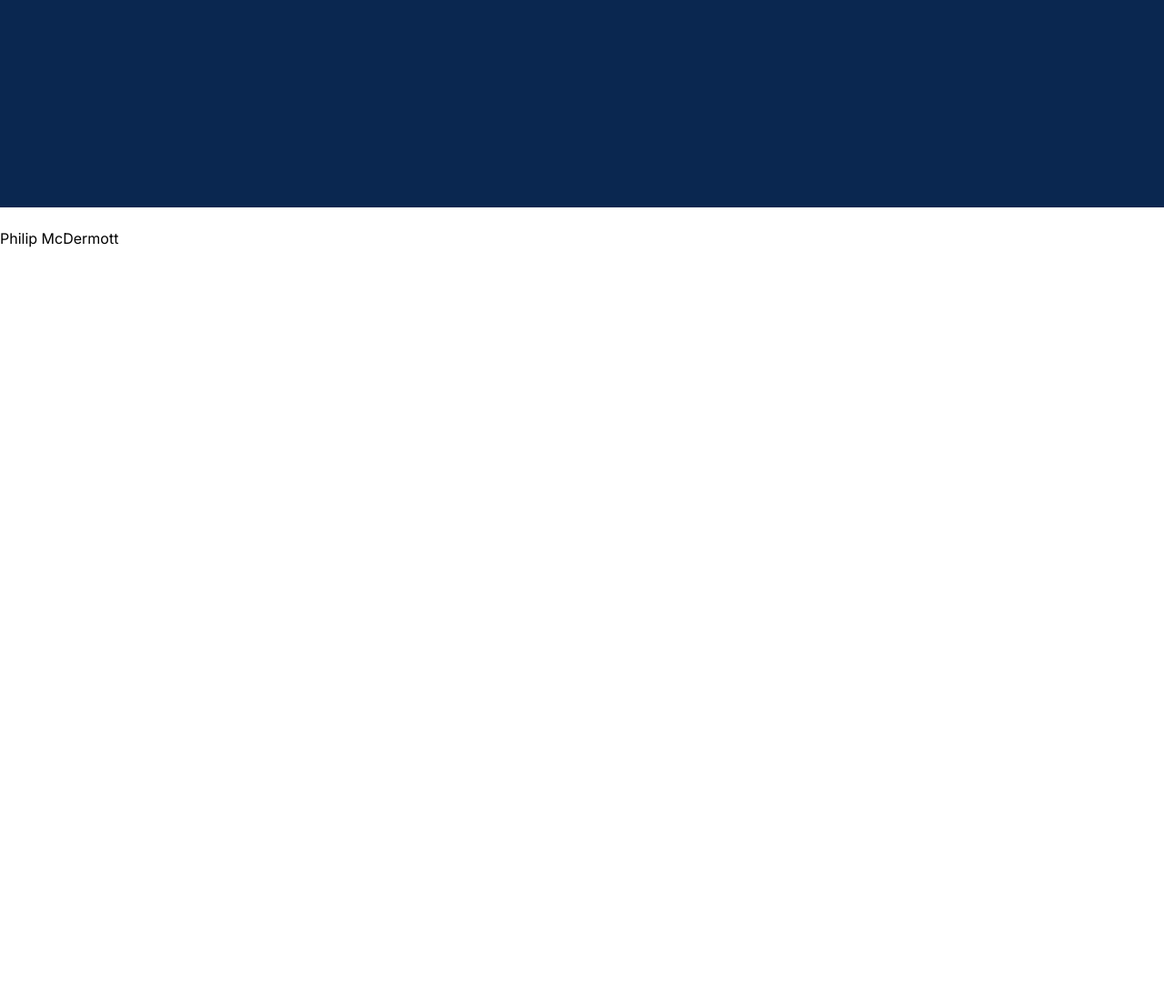
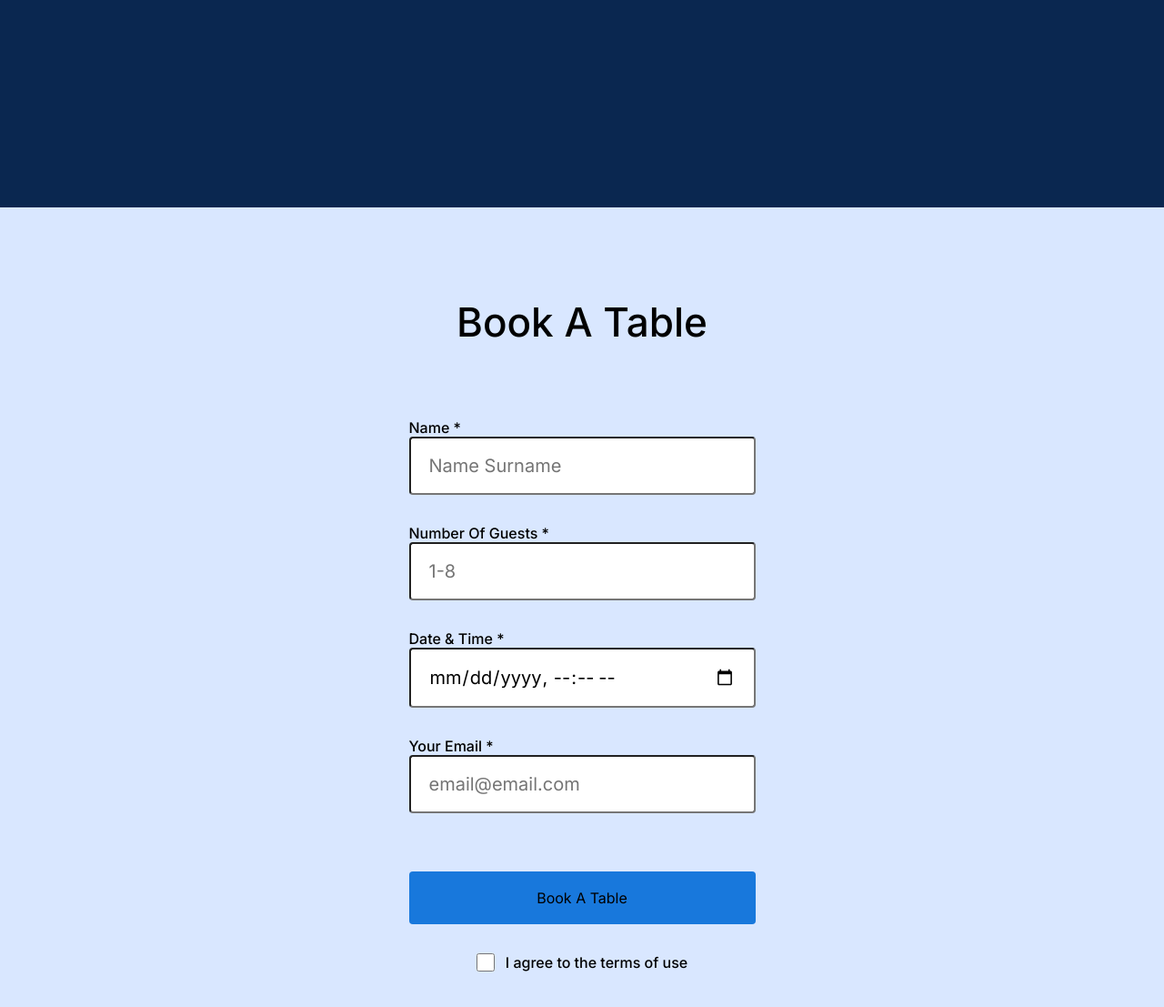
Before and after one commit to Never-Again-Starts-Now/se_project_coffeeshop, a plain HTML site: page index.html in a window 1280 px wide. Shown: the part 1607-2714 px from the top of the page at 91% size. Before the commit the page ends 1879 px from the top, so only its background shows below. Drawn offline with Linux system fonts and the light colour scheme.

Commit message:
Stage 2 corrected form fonts

```diff
--- a/index.html
+++ b/index.html
@@ -105,11 +105,63 @@
             </li>
           </ul>
         </section>
-        <section class="reservation" id="reservation"></section>
+        <section class="reservation" id="reservation">
+          <h2 class="reservation__title">Book A Table</h2>
+          <form class="reservation__form form">
+            <fieldset class="form__fieldset">
+              <label for="Name" class="form__label">
+                Name *
+                <input
+                  type="text"
+                  class="form__input"
+                  placeholder="Name Surname"
+                  required
+                />
+              </label>
+              <label for="Guests" class="form__label"
+                >Number Of Guests *
+                <input
+                  type="number"
+                  class="form__input"
+                  placeholder="1-8"
+                  required
+                />
+              </label>
+              <label for="Date" class="form__label">
+                Date & Time *
+                <input type="datetime-local" class="form__input" required />
+              </label>
+              <label for="Email" class="form__label">
+                Your Email *
+                <input
+                  type="email"
+                  class="form__input"
+                  placeholder="email@email.com"
+                  required
+                />
+              </label>
+            </fieldset>
+            <fieldset class="form__fieldset">
+              <button class="form__button">Book A Table</button>
+            </fieldset>
+            <fieldset class="form__fieldset">
+              <label for="checkbox" class="form__label form__label_checkbox">
+                <input
+                  type="checkbox"
+                  id="checkbox"
+                  name="terms of use"
+                  class="form__checkbox"
+                  required
+                />
+                I agree to the terms of use
+              </label>
+            </fieldset>
+          </form>
+        </section>
+        <section class="menu" id="menu"></section>
         <section class="about" id="about"></section>
-        <section class="menu" id="menu"></section>
       </main>
-      <footer class="footer">Philip McDermott</footer>
+      <footer class="footer"></footer>
     </div>
   </body>
 </html>
--- a/pages/index.css
+++ b/pages/index.css
@@ -110,7 +110,6 @@
   background-image: url("../images/background_recipes.svg");
   color: white;
   padding: 180px 80px 215px 80px;
-  margin-bottom: 24px;
 }
 
 .recipes__videos {
@@ -156,3 +155,83 @@
   margin-bottom: 24px;
   border: none;
 }
+
+.reservation {
+  background-color: #d9e7ff;
+  background-image: url("../images/background_reservation.svg") no-repeat;
+  background-size: cover;
+  background-position: center;
+  padding: 100px 0 120px;
+}
+
+.reservation__title {
+  margin-top: 0;
+  margin-bottom: 80px;
+  font-style: normal;
+  font-weight: 500;
+  font-size: 44px;
+  line-height: 52px;
+  text-align: center;
+}
+
+.reservation__form {
+  margin: 0 auto;
+}
+
+.form__button {
+  background-color: #1878dc;
+  transition: background-color 0.5s ease-in-out;
+  border-radius: 4px;
+  border: none;
+  width: 100%;
+  padding: 20px 0;
+  margin-top: 32px;
+  margin-bottom: 32px;
+}
+
+.form__button:hover {
+  background-color: coral;
+}
+.form__input {
+  border-radius: 4px;
+  padding: 15px 20px;
+  font-style: normal;
+  font-weight: normal;
+  font-size: 20px;
+  line-height: 30px;
+}
+
+.form__checkbox {
+  border-radius: 2px;
+  justify-content: center;
+  display: flex;
+  height: 20px;
+  width: 20px;
+}
+
+.form {
+  max-width: 385px;
+  margin-bottom: 120px;
+}
+
+.form__label {
+  display: flex;
+  flex-direction: column;
+  margin-bottom: 32px;
+  font-style: normal;
+  font-weight: 500;
+  font-size: 16px;
+  line-height: 20px;
+}
+
+.form__label_checkbox {
+  flex-direction: row;
+  justify-content: center;
+  gap: 12px;
+  align-items: center;
+}
+
+.form__fieldset {
+  padding: 0;
+  border: none;
+}
```
